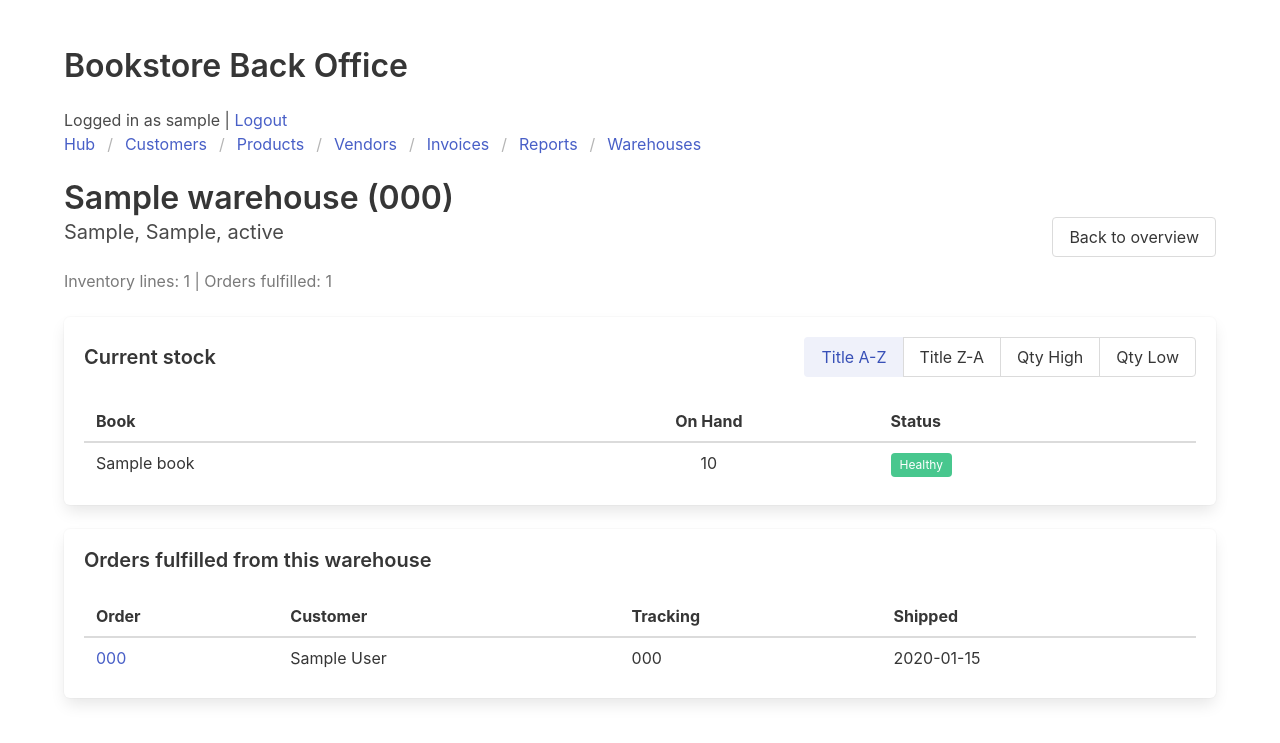
After one commit to R00V-root/BookstoreDatabase, a Django app: page /store/reports/warehouses/1/ in a window 1280 px wide. The commit adds this page. Shown: the top 743 px of the page. Run offline with Django 4.2, Linux system fonts and the light colour scheme; a user stored in the database is signed in; tables that the repository leaves empty hold one stand-in row (values such as "Sample post"); parts of the project's set-up code (start-up, migrations or seed data) failed here and were passed over.

Commit message:
Add warehouse inventory and fulfillment reporting

```diff
--- a/store/models.py
+++ b/store/models.py
@@ -330,6 +330,9 @@ class Shipment(TimestampedModel):
     order = models.ForeignKey(Order, on_delete=models.CASCADE, related_name="shipments")
     carrier = models.CharField(max_length=64)
     tracking_number = models.CharField(max_length=128, unique=True)
+    warehouse = models.ForeignKey(
+        "Warehouse", on_delete=models.SET_NULL, null=True, blank=True, related_name="shipments"
+    )
     shipped_at = models.DateTimeField(null=True, blank=True)
     delivered_at = models.DateTimeField(null=True, blank=True)
 
--- a/store/templates/store/base.html
+++ b/store/templates/store/base.html
@@ -19,6 +19,7 @@
                     <li><a href="{% url 'publisher-list' %}">Vendors</a></li>
                     <li><a href="{% url 'invoice-list' %}">Invoices</a></li>
                     <li><a href="{% url 'invoice-report' %}">Reports</a></li>
+                    <li><a href="{% url 'warehouse-report' %}">Warehouses</a></li>
                 </ul>
             </nav>
         {% endif %}
--- /dev/null
+++ b/store/templates/store/warehouse_detail.html
@@ -0,0 +1,96 @@
+{% extends "store/base.html" %}
+
+{% block title %}Warehouse {{ warehouse.code }}{% endblock %}
+
+{% block content %}
+<div class="level">
+    <div class="level-left">
+        <div>
+            <p class="title">{{ warehouse.name }} ({{ warehouse.code }})</p>
+            <p class="subtitle">{{ warehouse.address.line1 }}, {{ warehouse.address.city }}{% if warehouse.address.state %}, {{ warehouse.address.state }}{% endif %}</p>
+            <p class="has-text-grey">Inventory lines: {{ inventory|length }} | Orders fulfilled: {{ orders|length }}</p>
+        </div>
+    </div>
+    <div class="level-right">
+        <a class="button" href="{% url 'warehouse-report' %}">Back to overview</a>
+    </div>
+</div>
+
+<div class="box">
+    <div class="level">
+        <div class="level-left">
+            <p class="title is-5">Current stock</p>
+        </div>
+        <div class="level-right buttons has-addons">
+            <a class="button {% if request.GET.sort == 'title' or not request.GET.sort %}is-link is-light{% endif %}" href="?sort=title">Title A-Z</a>
+            <a class="button {% if request.GET.sort == 'title_desc' %}is-link is-light{% endif %}" href="?sort=title_desc">Title Z-A</a>
+            <a class="button {% if request.GET.sort == 'qty_desc' %}is-link is-light{% endif %}" href="?sort=qty_desc">Qty High</a>
+            <a class="button {% if request.GET.sort == 'qty' %}is-link is-light{% endif %}" href="?sort=qty">Qty Low</a>
+        </div>
+    </div>
+    <div class="table-container">
+        <table class="table is-fullwidth is-hoverable is-striped">
+            <thead>
+                <tr>
+                    <th>Book</th>
+                    <th class="has-text-centered">On Hand</th>
+                    <th>Status</th>
+                </tr>
+            </thead>
+            <tbody>
+                {% for stock in inventory %}
+                <tr class="{% if stock.quantity <= low_stock_threshold %}has-background-warning-light{% endif %}">
+                    <td>{{ stock.book.title }}</td>
+                    <td class="has-text-centered">{{ stock.quantity }}</td>
+                    <td>
+                        {% if stock.quantity <= low_stock_threshold %}
+                            <span class="tag is-warning">Low</span>
+                        {% else %}
+                            <span class="tag is-success">Healthy</span>
+                        {% endif %}
+                    </td>
+                </tr>
+                {% empty %}
+                <tr>
+                    <td colspan="3" class="has-text-centered has-text-grey">No inventory recorded.</td>
+                </tr>
+                {% endfor %}
+            </tbody>
+        </table>
+    </div>
+</div>
+
+<div class="box">
+    <p class="title is-5">Orders fulfilled from this warehouse</p>
+    <div class="table-container">
+        <table class="table is-fullwidth is-hoverable is-striped">
+            <thead>
+                <tr>
+                    <th>Order</th>
+                    <th>Customer</th>
+                    <th>Tracking</th>
+                    <th>Shipped</th>
+                </tr>
+            </thead>
+            <tbody>
+                {% for order in orders %}
+                {% for shipment in order.shipments.all %}
+                {% if shipment.warehouse_id == warehouse.id %}
+                <tr>
+                    <td><a href="{% url 'invoice-update' order.pk %}">{{ order.order_number }}</a></td>
+                    <td>{{ order.customer.first_name }} {{ order.customer.last_name }}</td>
+                    <td>{{ shipment.tracking_number }}</td>
+                    <td>{{ shipment.shipped_at|date:"Y-m-d"|default:"Pending" }}</td>
+                </tr>
+                {% endif %}
+                {% endfor %}
+                {% empty %}
+                <tr>
+                    <td colspan="4" class="has-text-centered has-text-grey">No shipments recorded for this warehouse.</td>
+                </tr>
+                {% endfor %}
+            </tbody>
+        </table>
+    </div>
+</div>
+{% endblock %}
--- a/store/urls.py
+++ b/store/urls.py
@@ -19,4 +19,6 @@ urlpatterns = [
     path("orders/new/", views.InvoiceCreateView.as_view(), name="invoice-create"),
     path("orders/<int:pk>/", views.InvoiceUpdateView.as_view(), name="invoice-update"),
     path("reports/invoices/", views.InvoiceReportView.as_view(), name="invoice-report"),
+    path("reports/warehouses/", views.WarehouseListView.as_view(), name="warehouse-report"),
+    path("reports/warehouses/<int:pk>/", views.WarehouseDetailView.as_view(), name="warehouse-detail"),
 ]
--- a/store/views.py
+++ b/store/views.py
@@ -7,13 +7,14 @@ from django.contrib.auth import authenticate
 from django.contrib.auth.mixins import LoginRequiredMixin, PermissionRequiredMixin
 from django.contrib.auth.views import LoginView
 from django.db import transaction
+from django.db.models import Prefetch
 from django.shortcuts import get_object_or_404, redirect
 from django.urls import reverse_lazy
 from django.utils import timezone
 from django.views import generic
 
 from store.forms import BookForm, CustomerForm, OrderForm, OrderLineFormSet
-from store.models import Book, Customer, Order, OrderStatus, Publisher
+from store.models import Book, Customer, Inventory, Order, OrderStatus, Publisher, Shipment, Warehouse
 
 
 class EmployeeLoginView(LoginView):
@@ -167,3 +168,89 @@ class InvoiceReportView(LoginRequiredMixin, PermissionRequiredMixin, generic.Tem
         one_week_ago = timezone.now() - timedelta(days=7)
         context["orders"] = Order.objects.filter(placed_at__gte=one_week_ago).order_by("-placed_at")
         return context
+
+
+class WarehouseListView(LoginRequiredMixin, PermissionRequiredMixin, generic.TemplateView):
+    template_name = "store/warehouse_list.html"
+    permission_required = "store.view_warehouse"
+    low_stock_threshold = 5
+
+    def get_context_data(self, **kwargs):  # type: ignore[override]
+        context = super().get_context_data(**kwargs)
+        warehouses = (
+            Warehouse.objects.select_related("address")
+            .prefetch_related(
+                Prefetch(
+                    "inventory",
+                    queryset=Inventory.objects.select_related("book").order_by("book__title"),
+                ),
+                "shipments__order",
+            )
+            .all()
+        )
+
+        fulfillments = (
+            Shipment.objects.select_related("order", "warehouse")
+            .filter(warehouse__isnull=False)
+            .order_by("-shipped_at", "-created_at")
+        )
+
+        orders_by_warehouse: dict[int, set[int]] = {}
+        for shipment in fulfillments:
+            warehouse_id = shipment.warehouse_id
+            if warehouse_id is None:
+                continue
+            orders_by_warehouse.setdefault(warehouse_id, set()).add(shipment.order_id)
+
+        for warehouse in warehouses:
+            warehouse.fulfilled_orders_count = len(orders_by_warehouse.get(warehouse.id, set()))
+
+        context.update(
+            {
+                "warehouses": warehouses,
+                "low_stock_threshold": self.low_stock_threshold,
+                "fulfillments": fulfillments,
+            }
+        )
+        return context
+
+
+class WarehouseDetailView(LoginRequiredMixin, PermissionRequiredMixin, generic.DetailView):
+    model = Warehouse
+    template_name = "store/warehouse_detail.html"
+    permission_required = "store.view_warehouse"
+    context_object_name = "warehouse"
+    low_stock_threshold = 5
+
+    def get_ordering(self) -> str:
+        sort = self.request.GET.get("sort") or "title"
+        sort_mapping = {
+            "title": "book__title",
+            "title_desc": "-book__title",
+            "qty": "quantity",
+            "qty_desc": "-quantity",
+        }
+        return sort_mapping.get(sort, "book__title")
+
+    def get_context_data(self, **kwargs):  # type: ignore[override]
+        context = super().get_context_data(**kwargs)
+        inventory = (
+            self.object.inventory.select_related("book")
+            .order_by(self.get_ordering())
+            .all()
+        )
+        orders = (
+            Order.objects.filter(shipments__warehouse=self.object)
+            .select_related("customer")
+            .prefetch_related("shipments")
+            .order_by("-placed_at")
+            .distinct()
+        )
+        context.update(
+            {
+                "inventory": inventory,
+                "orders": orders,
+                "low_stock_threshold": self.low_stock_threshold,
+            }
+        )
+        return context
```
Also changed, not shown: store/templates/store/warehouse_list.html (added, +95 -0 lines), store/migrations/0002_shipment_warehouse.py (added).
